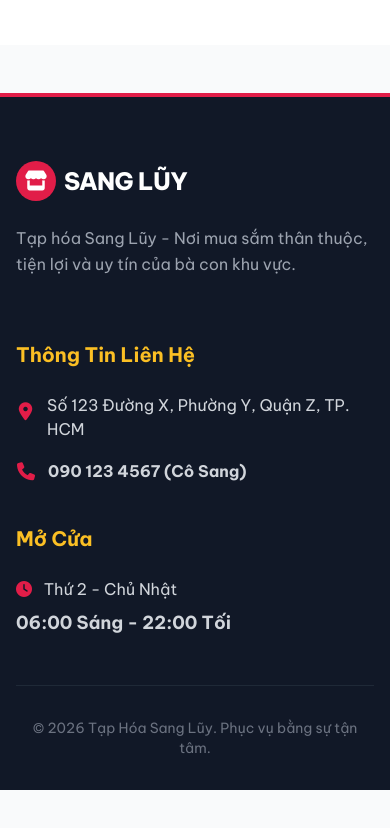
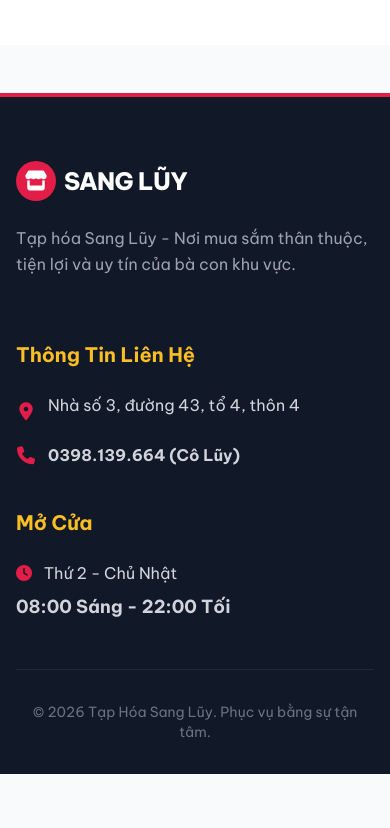
Before and after one commit to TranDucDuy123/SocialMediaMarketing, a plain HTML site: page index.html in a window 390 px wide. Shown: the part 3570-4398 px from the top of the page. Drawn offline with nearby package versions, Linux system fonts and the light colour scheme.

Commit message:
add phonenumber

```diff
--- a/index.html
+++ b/index.html
@@ -287,14 +287,14 @@
                 <div>
                     <h3 class="text-xl font-bold mb-6 text-brand-yellow">Thông Tin Liên Hệ</h3>
                     <ul class="space-y-4 text-gray-300">
-                        <li class="flex items-start"><i class="fa-solid fa-location-dot mt-1 mr-3 text-brand-red text-lg w-5 text-center"></i> <span>Số 123 Đường X, Phường Y, Quận Z, TP. HCM</span></li>
-                        <li class="flex items-center"><i class="fa-solid fa-phone mr-3 text-brand-red text-lg w-5 text-center"></i> <a href="tel:0901234567" class="hover:text-white font-bold">090 123 4567 (Cô Sang)</a></li>
+                        <li class="flex items-start"><i class="fa-solid fa-location-dot mt-1 mr-3 text-brand-red text-lg w-5 text-center"></i> <span>Nhà số 3, đường 43, tổ 4, thôn 4</span></li>
+                        <li class="flex items-center"><i class="fa-solid fa-phone mr-3 text-brand-red text-lg w-5 text-center"></i> <a href="tel:0398139664" class="hover:text-white font-bold">0398.139.664 (Cô Lũy)</a></li>
                     </ul>
                 </div>
                 <div>
                     <h3 class="text-xl font-bold mb-6 text-brand-yellow">Mở Cửa</h3>
                     <p class="text-gray-300 mb-2"><i class="fa-solid fa-clock mr-2 text-brand-red"></i> Thứ 2 - Chủ Nhật</p>
-                    <p class="text-gray-300 text-lg font-bold">06:00 Sáng - 22:00 Tối</p>
+                    <p class="text-gray-300 text-lg font-bold">08:00 Sáng - 22:00 Tối</p>
                 </div>
             </div>
             <div class="border-t border-gray-800 pt-8 text-center text-sm text-gray-500">
```
